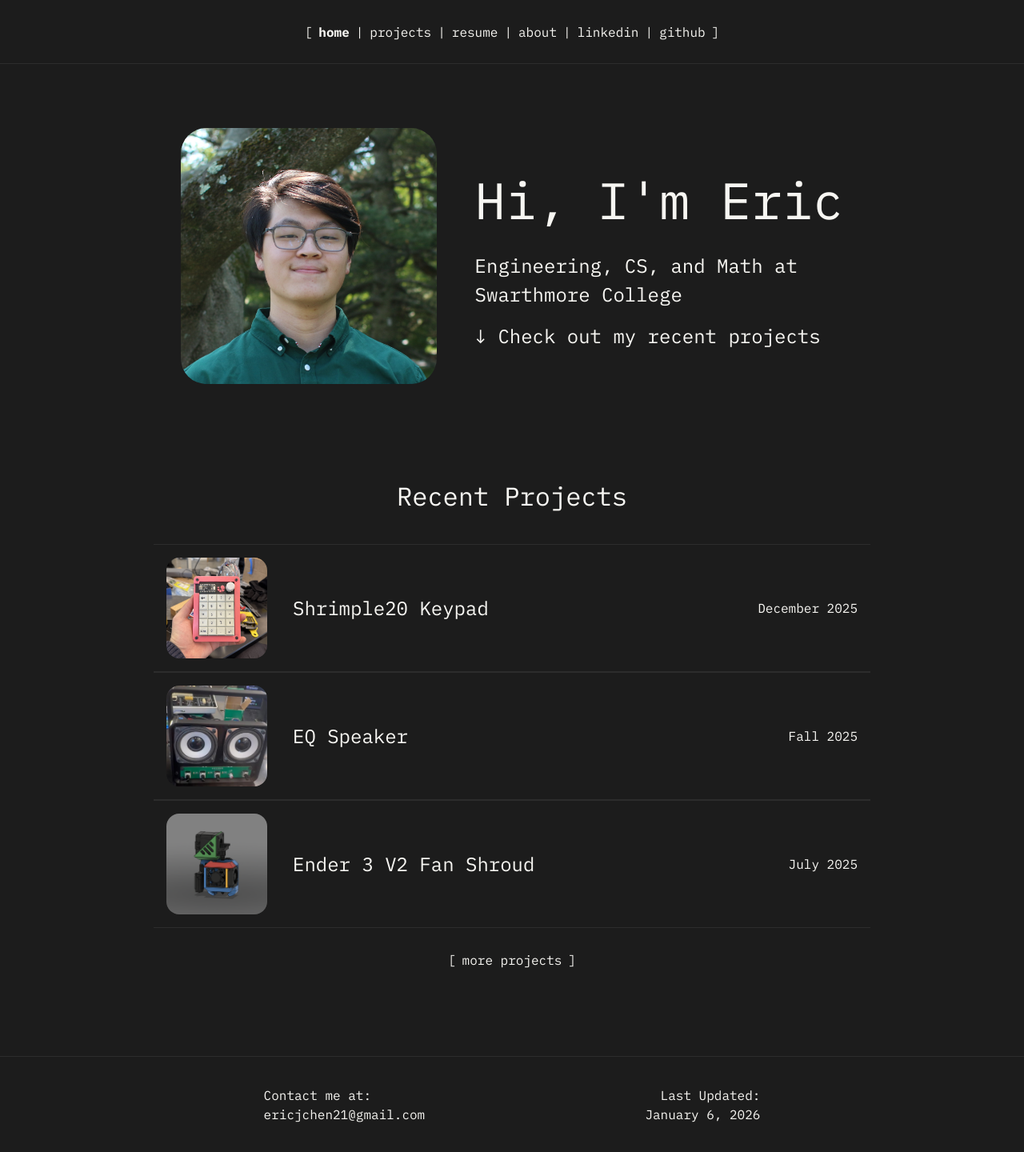
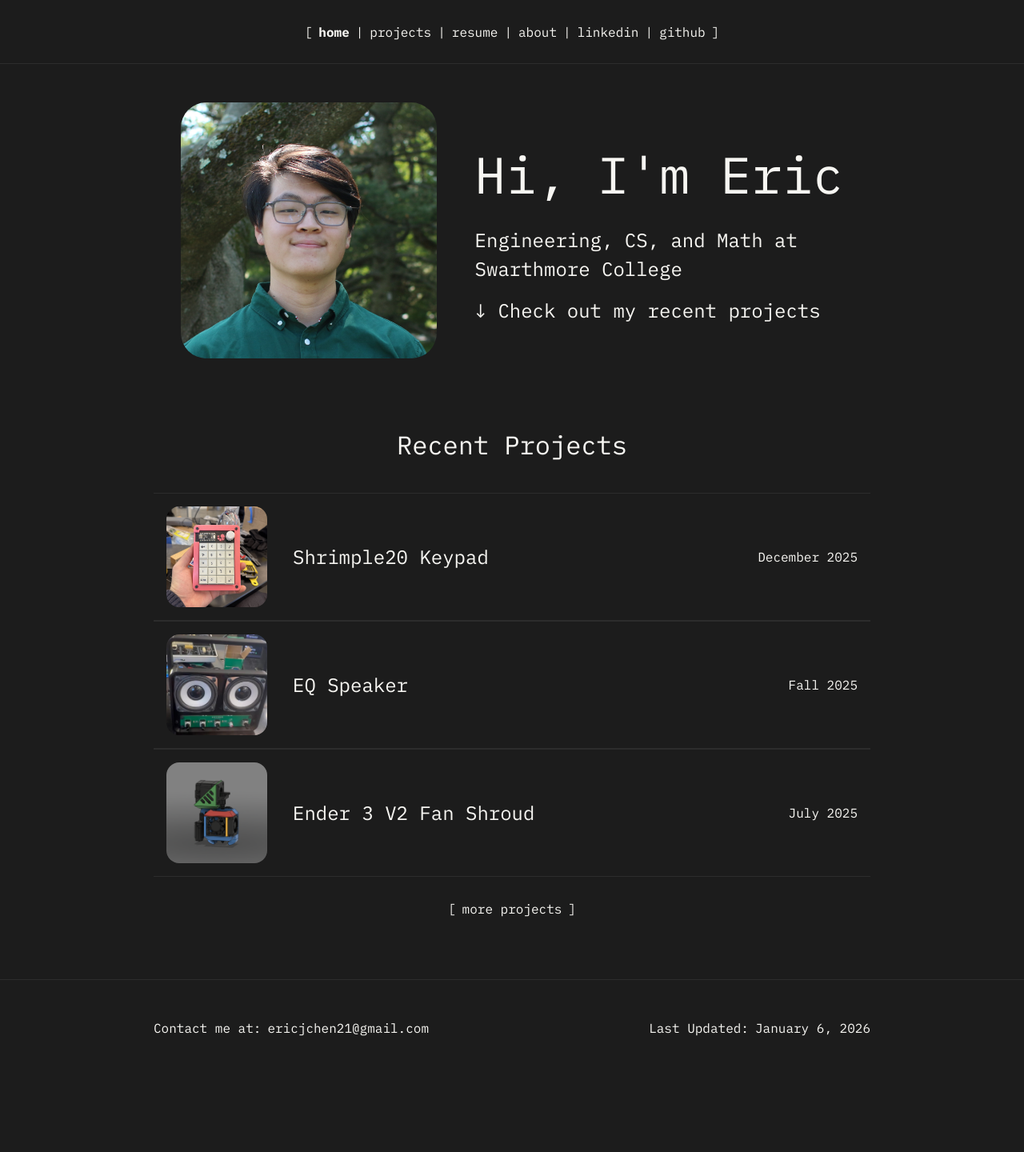
Before and after one commit to ericjchen21/ericjchen21.github.io, a Jekyll site: the page built from index.html, in a window 1280 px wide. Shown: the whole page at 80% size. Built offline with Jekyll 4.4.1, drawn with Linux system fonts in a browser that asks for light colours; comment, search, counter and statistics services are not loaded; after the commit the page ends 1344 px from its top, so only the background shows below that.

Commit message:
formatting fixes

```diff
--- a/_sass/_footer.scss
+++ b/_sass/_footer.scss
@@ -17,6 +17,10 @@
     justify-content: space-around;
     align-items: center;
 
+    @media (min-width: #{$footer-breakpoint}) {
+      justify-content: space-between;
+    }
+
     padding: 0 calc(2 * var(--std-unit));
 
     .sec-a {
@@ -28,6 +32,14 @@
       flex-direction: column;
       justify-content: center;
       align-items: start;
+
+      @media (min-width: #{$footer-breakpoint}) {
+        flex-direction: row;
+        justify-content: left;
+        align-items: center;
+
+        gap: calc(0.5 * var(--std-unit));
+      }
     }
 
     .sec-b {
@@ -38,6 +50,14 @@
       flex-direction: column;
       justify-content: center;
       align-items: end;
+
+      @media (min-width: #{$footer-breakpoint}) {
+        flex-direction: row;
+        justify-content: right;
+        align-items: center;
+
+        gap: calc(0.5 * var(--std-unit));
+      }
     }
   }
 }
--- a/_sass/_index.scss
+++ b/_sass/_index.scss
@@ -8,7 +8,7 @@
 
   gap: calc(1 * var(--std-unit));
 
-  @media (min-width: #{$mobile-breakpoint}) {
+  @media (min-width: #{$index-banner-breakpoint}) {
     flex-direction: row;
 
     gap: calc(3 * var(--std-unit));
@@ -33,7 +33,7 @@
 
     text-align: center;
 
-    @media (min-width: #{$mobile-breakpoint}) {
+    @media (min-width: #{$index-banner-breakpoint}) {
       align-items: start;
 
       text-align: left;
--- a/_sass/_project_page.scss
+++ b/_sass/_project_page.scss
@@ -5,6 +5,8 @@
   display: flex;
   justify-content: center;
   align-items: center;
+
+  gap: calc(0.5 * var(--std-unit));
 
   padding: calc(1 * var(--std-unit));
 }
--- a/assets/css/style.scss
+++ b/assets/css/style.scss
@@ -6,6 +6,8 @@ $text-color: #f7f6f2;
 $accent-color: #2c2c2c;
 
 $mobile-breakpoint: 600px;
+$index-banner-breakpoint: 900px;
+$footer-breakpoint: 800px;
 
 :root {
   --bg-color: #{$bg-color};
@@ -18,18 +20,12 @@ $mobile-breakpoint: 600px;
     --std-unit: 16px;
   }
 
-  --font-size-base: calc(1 * var(--std-unit));
-
   --max-width: calc(60 * var(--std-unit));
 
   --navbar-height: calc(5 * var(--std-unit));
   --footer-height: calc(7.5 * var(--std-unit));
   --page-title-height: calc(7.5 * var(--std-unit));
   --spacer-height: calc(3 * var(--std-unit));
-
-  @media (min-width: #{$mobile-breakpoint}) {
-    --spacer-height: calc(5 * var(--std-unit));
-  }
 }
 
 @mixin clear-all {
@@ -69,7 +65,7 @@ body {
 
   background-color: var(--bg-color);
   color: var(--text-color);
-  font-size: var(--font-size-base);
+  font-size: var(--std-unit);
   font-family: "IBM Plex Mono", monospace;
   line-height: 1.5;
 
```
